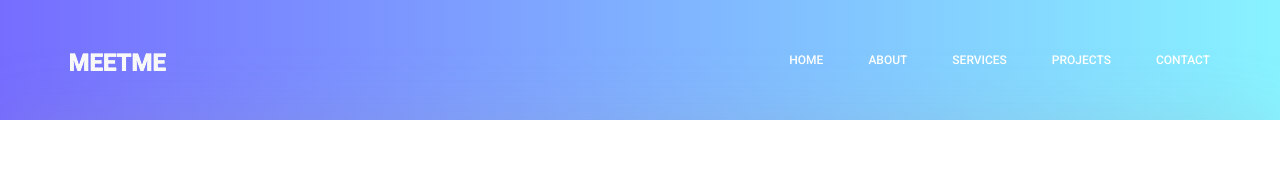
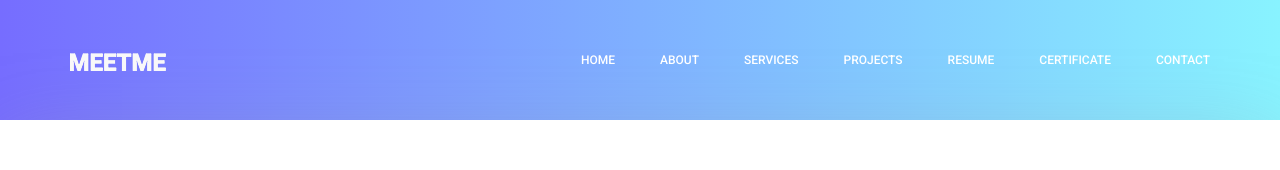
Before and after one commit to smitchau/portfolio, a plain HTML site: page portfolio.html in a window 1280 px wide. Shown: the top 170 px of the page. Drawn offline with Linux system fonts and the light colour scheme.

Commit message:
mearge other

```diff
--- a/portfolio.html
+++ b/portfolio.html
@@ -41,6 +41,9 @@
 								<li class="nav-item"><a class="nav-link" href="about-us.html">About</a></li>
 								<li class="nav-item"><a class="nav-link" href="services.html">Services</a></li>
 								<li class="nav-item"><a class="nav-link" href="portfolio.html">projects</a></li>
+								<li class="nav-item"><a class="nav-link" href="https://drive.google.com/file/d/1aZofaTDarFXHqGUarwTh7QICe-sB9bUG/view?usp=drive_link">Resume</a></li>
+								<li class="nav-item"><a class="nav-link" href="https://drive.google.com/file/d/1d_tqpl1Vm_NmoQQUvvkMZnfcX0On_htY/view?usp=drive_link">Certificate</a></li>
+
 								<li class="nav-item"><a class="nav-link" href="contact.html">Contact</a></li>
 							</ul>
 						</div>
```
Also changed, not shown: about-us.html (+2 -1 lines), contact.html (+2 -0 lines), index.html (+3 -2 lines), services.html (+2 -1 lines).
